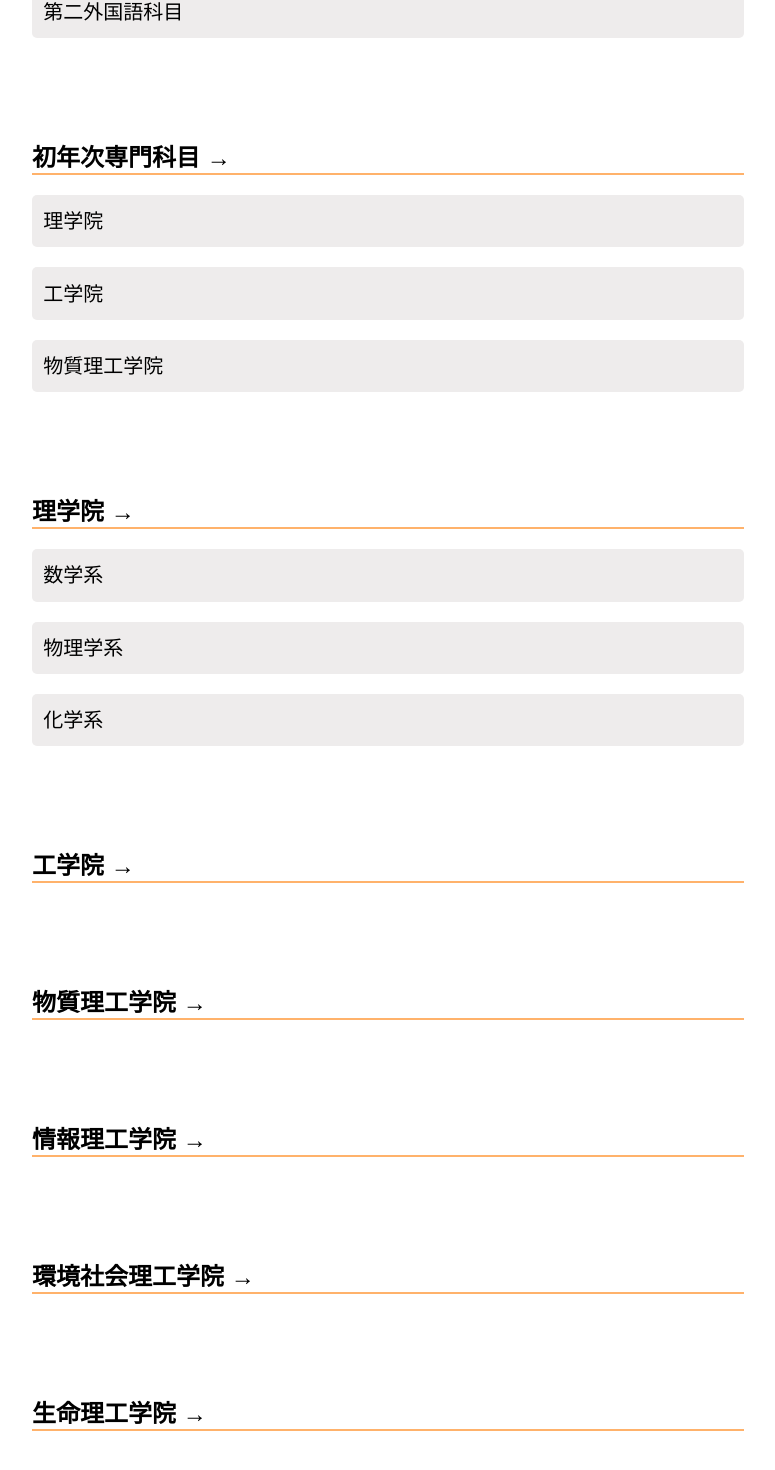
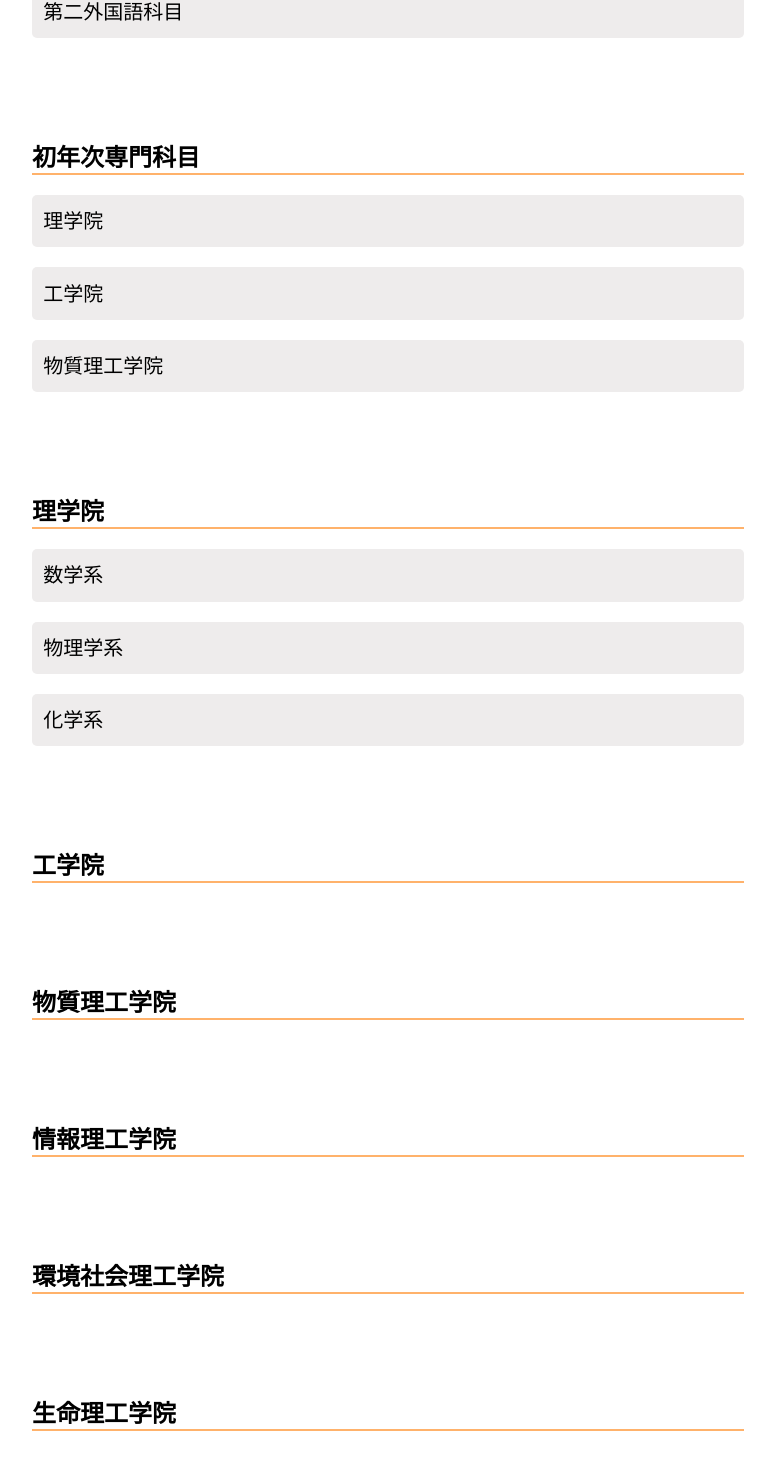
Before and after one commit to okoge-kaz/gyaku-hyotei, a Next.js app: page / in a window 1280 px wide. Shown: the part 560-2030 px from the top of the page, without its empty margins (252-1027 px from the left). Built offline with nearby package versions, Linux system fonts and the light colour scheme.

Commit message:
矢印を削除

```diff
--- a/pages/index.js
+++ b/pages/index.js
@@ -18,48 +18,48 @@ export default function Home() {
 
         <div className={styles.grid}>
           <div className={styles.card}>
-            <h2 className={styles.border}>教養科目 &rarr;</h2>
+            <h2 className={styles.border}>教養科目 </h2>
             <p className={styles.back}>文系教養科目</p>
             <p className={styles.back}>英語科目</p>
             <p className={styles.back}>第二外国語科目</p>
           </div>
 
           <div className={styles.card}>
-            <h2 className={styles.border}>初年次専門科目 &rarr;</h2>
+            <h2 className={styles.border}>初年次専門科目 </h2>
             <p className={styles.back}>理学院</p>
             <p className={styles.back}>工学院</p>
             <p className={styles.back}>物質理工学院</p>
           </div>
 
           <div className={styles.card}>
-            <h2 className={styles.border}>理学院 &rarr;</h2>
+            <h2 className={styles.border}>理学院 </h2>
             <p className={styles.back}>数学系</p>
             <p className={styles.back}>物理学系</p>
             <p className={styles.back}>化学系</p>
           </div>
 
           <div className={styles.card}>
-            <h2 className={styles.border}>工学院 &rarr;</h2>
+            <h2 className={styles.border}>工学院 </h2>
             <p></p>
           </div>
 
           <div className={styles.card}>
-            <h2 className={styles.border}>物質理工学院 &rarr;</h2>
+            <h2 className={styles.border}>物質理工学院 </h2>
             <p></p>
           </div>
 
           <div className={styles.card}>
-            <h2 className={styles.border}>情報理工学院 &rarr;</h2>
+            <h2 className={styles.border}>情報理工学院 </h2>
             <p></p>
           </div>
 
           <div className={styles.card}>
-            <h2 className={styles.border}>環境社会理工学院 &rarr;</h2>
+            <h2 className={styles.border}>環境社会理工学院 </h2>
             <p></p>
           </div>
 
           <div className={styles.card}>
-            <h2 className={styles.border}>生命理工学院 &rarr;</h2>
+            <h2 className={styles.border}>生命理工学院 </h2>
             <p></p>
           </div>
         </div>
```
